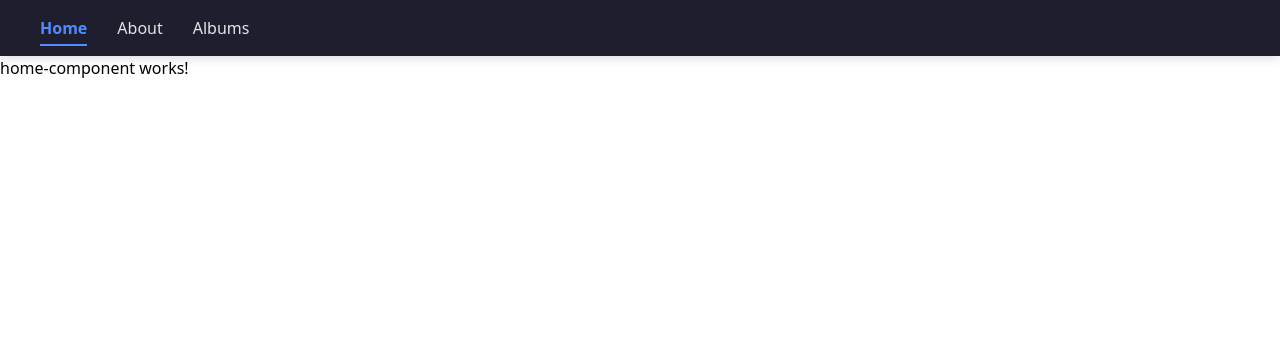
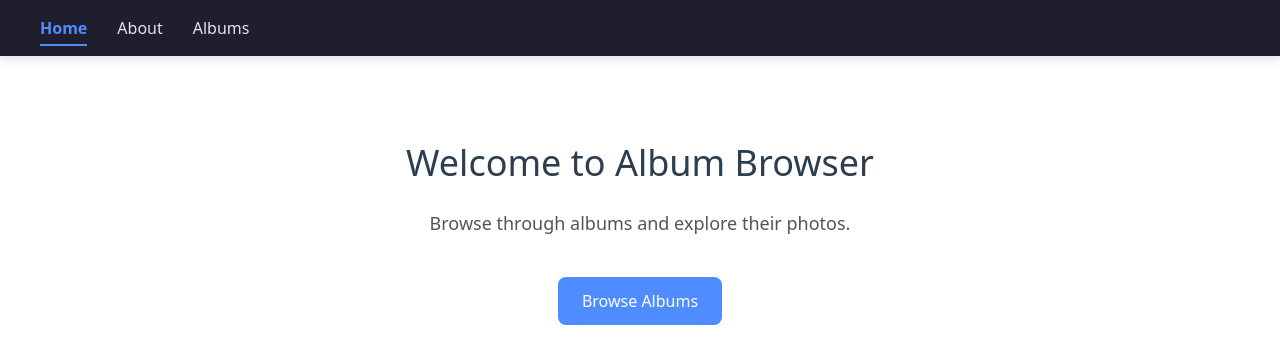
Before and after one commit to Ruslon1/Web-Dev, an Angular app in the folder lab_6/album-browser/: page /home in a window 1280 px wide. Shown: the top 364 px of the page. Built offline with nearby package versions, Linux system fonts and the light colour scheme.

Commit message:
home component

```diff
--- a/lab_6/album-browser/src/app/faetures/home-component/home-component.css
+++ b/lab_6/album-browser/src/app/faetures/home-component/home-component.css
@@ -0,0 +1,31 @@
+.home-container {
+  text-align: center;
+  margin-top: 80px;
+  padding: 0 20px;
+}
+
+.home-container h1 {
+  font-size: 36px;
+  margin-bottom: 20px;
+  color: #2c3e50;
+}
+
+.home-container p {
+  font-size: 18px;
+  color: #555;
+  margin-bottom: 40px;
+}
+
+.btn {
+  display: inline-block;
+  padding: 12px 24px;
+  background-color: #4f8cff;
+  color: white;
+  text-decoration: none;
+  border-radius: 8px;
+}
+
+.btn:hover {
+  background-color: #3b6fd8;
+  transform: translateY(-2px);
+}
--- a/lab_6/album-browser/src/app/faetures/home-component/home-component.html
+++ b/lab_6/album-browser/src/app/faetures/home-component/home-component.html
@@ -1 +1,10 @@
-<p>home-component works!</p>
+<div class="home-container">
+  <h1>Welcome to Album Browser</h1>
+  <p>
+    Browse through albums and explore their photos.
+  </p>
+
+  <a routerLink="/albums" class="btn">
+    Browse Albums
+  </a>
+</div>
```
